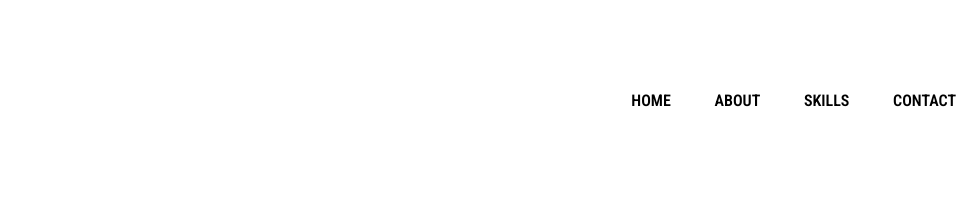
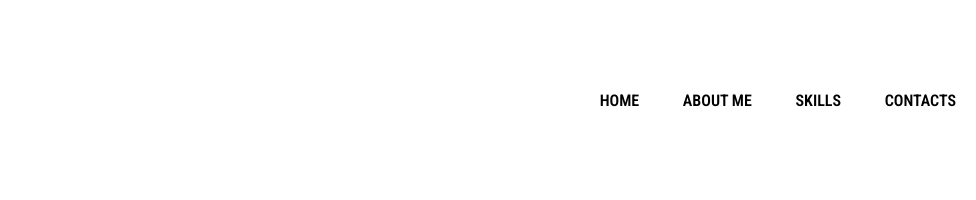
Before and after one commit to renjinia/portfoliorenjini, a plain HTML site: page index.html in a window 1280 px wide. Shown: the top 200 px of the page, 304-1280 px from the left. Drawn offline with nearby package versions, Linux system fonts and the light colour scheme; a web font is replaced by a local one.

Commit message:
portfolio v2

```diff
--- a/index.html
+++ b/index.html
@@ -37,9 +37,9 @@
             <!-- links -->
             <ul>
                 <li class="list-item"><a class="item" href="#home">HOME</a></li>
-                <li class="list-item"><a class="item" href="#about">ABOUT</a></li>
+                <li class="list-item"><a class="item" href="#about">ABOUT ME</a></li>
                 <li class="list-item"><a class="item" href="#skill">SKILLS</a></li>
-                <li class="list-item"><a class="item" href="#contact">CONTACT</a></li>
+                <li class="list-item"><a class="item" href="#contact">CONTACTS</a></li>
             </ul>
         </nav>
 
```
